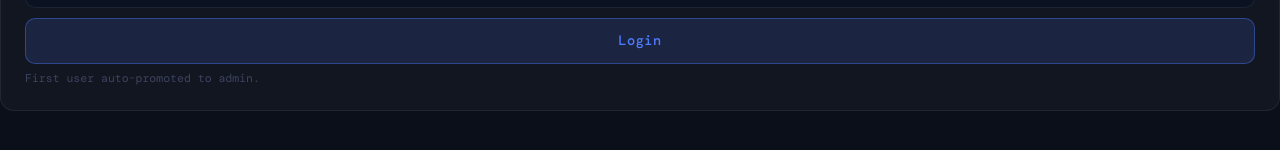
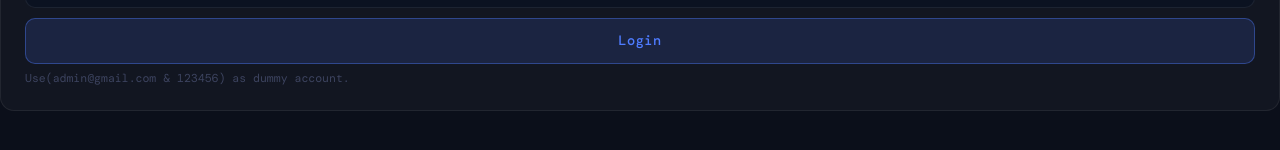
Before and after one commit to Sauravkumarv/Finance-Data-Processing-and-Access-Control-Zorvyn, a React (Vite) app in the folder frontend/: page /auth in a window 1280 px wide. Shown: the part 166-316 px from the top of the page. Built offline with nearby package versions, Linux system fonts and the light colour scheme; no server answers.

Commit message:
Update AuthPage.jsx

```diff
--- a/frontend/src/pages/AuthPage.jsx
+++ b/frontend/src/pages/AuthPage.jsx
@@ -109,7 +109,7 @@
         </button>
       </form>
 
-      <p className="hint">First user auto-promoted to admin.</p>
+      <p className="hint">Use(admin@gmail.com & 123456) as dummy account.</p>
     </div>
   );
 }
```
